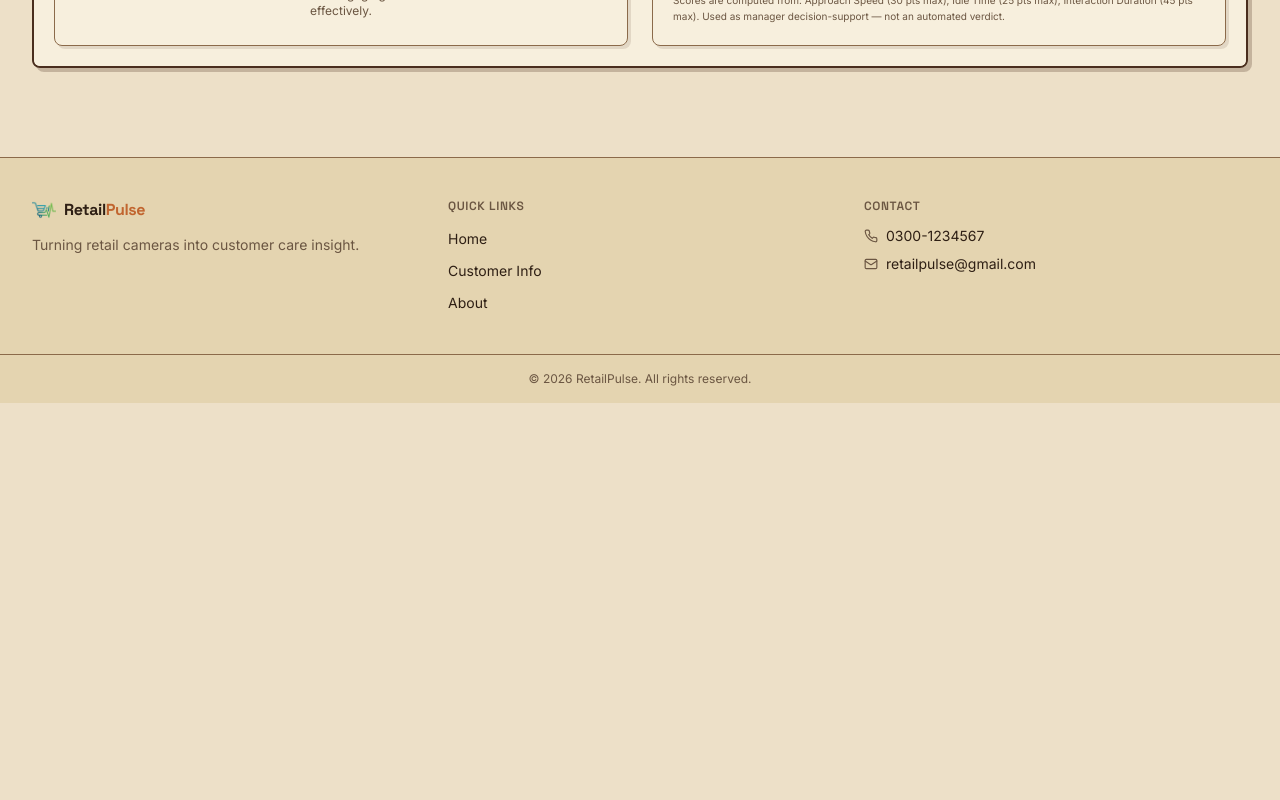
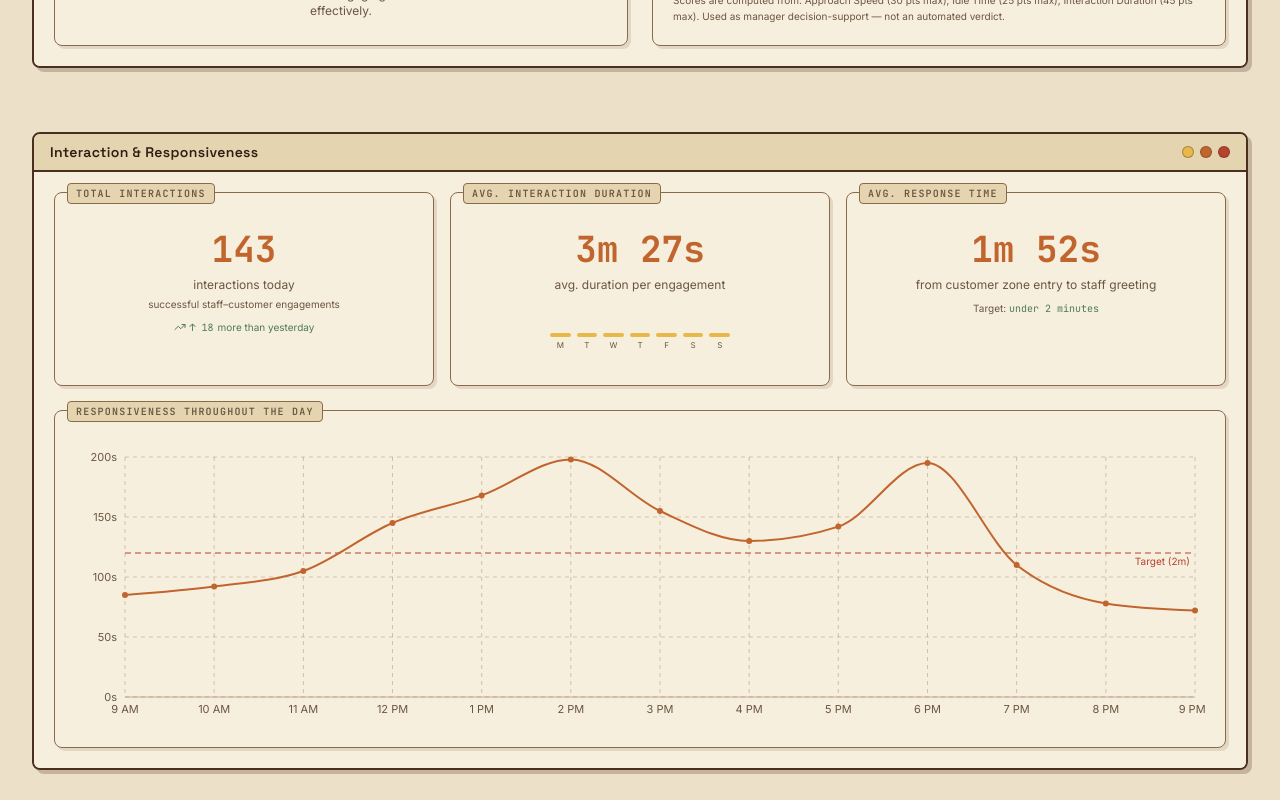
Before and after one commit to muhammad-moiz-ansari/retail-store-analysis, a Next.js app in the folder frontend/: page /employee-info in a window 1280 px wide. Shown: the part 700-1500 px from the top of the page. Before the commit the page ends 1103 px from the top, so only its background shows below. Built offline with nearby package versions, Linux system fonts and the light colour scheme.

Commit message:
feat: add interaction and responsiveness metrics to employee info

```diff
--- a/frontend/src/app/employee-info/page.tsx
+++ b/frontend/src/app/employee-info/page.tsx
@@ -2,6 +2,16 @@
 
 import React from "react";
 import { RetroWindow, RetroCard } from "@/components/ui";
+import {
+  LineChart,
+  Line,
+  XAxis,
+  YAxis,
+  CartesianGrid,
+  Tooltip,
+  ResponsiveContainer,
+  ReferenceLine,
+} from "recharts";
 
 /* ═══════════════════════════════════════════════════════════════
    Mock data
@@ -13,6 +23,32 @@ const LEADERBOARD = [
   { rank: 3, id: "Staff 05", approach: 25, idle: 19, interaction: 33, total: 77 },
   { rank: 4, id: "Staff 02", approach: 22, idle: 17, interaction: 30, total: 69 },
   { rank: 5, id: "Staff 04", approach: 19, idle: 14, interaction: 27, total: 60 },
+];
+
+const INTERACTION_SPARKLINE_7D = [
+  { day: "Mon", mins: 3.1 },
+  { day: "Tue", mins: 3.5 },
+  { day: "Wed", mins: 4.0 },
+  { day: "Thu", mins: 2.8 },
+  { day: "Fri", mins: 3.9 },
+  { day: "Sat", mins: 3.4 },
+  { day: "Sun", mins: 3.2 },
+];
+
+const RESPONSE_TIME_HOURLY = [
+  { hour: "9 AM", seconds: 85 },
+  { hour: "10 AM", seconds: 92 },
+  { hour: "11 AM", seconds: 105 },
+  { hour: "12 PM", seconds: 145 },
+  { hour: "1 PM", seconds: 168 },
+  { hour: "2 PM", seconds: 198 },
+  { hour: "3 PM", seconds: 155 },
+  { hour: "4 PM", seconds: 130 },
+  { hour: "5 PM", seconds: 142 },
+  { hour: "6 PM", seconds: 195 },
+  { hour: "7 PM", seconds: 110 },
+  { hour: "8 PM", seconds: 78 },
+  { hour: "9 PM", seconds: 72 },
 ];
 
 /* ═══════════════════════════════════════════════════════════════
@@ -42,6 +78,9 @@ export default function EmployeeInfoPage() {
 
         {/* ── Section 1: Overall Staff Performance ── */}
         <OverallPerformanceSection />
+
+        {/* ── Section 2: Interaction & Responsiveness ── */}
+        <InteractionResponsivenessSection />
       </main>
     </div>
   );
@@ -200,3 +239,148 @@ function ScoreRing({ score, max }: { score: number; max: number }) {
     </div>
   );
 }
+
+/* ═══════════════════════════════════════════════════════════════
+   Section 2: Interaction & Responsiveness
+   ═══════════════════════════════════════════════════════════════ */
+
+function InteractionResponsivenessSection() {
+  return (
+    <RetroWindow title="Interaction & Responsiveness">
+      <div className="space-y-6">
+        {/* ── Top row: 3 stat cards ── */}
+        <div className="grid grid-cols-1 md:grid-cols-3 gap-4">
+          {/* Total Interactions */}
+          <RetroCard label="Total Interactions">
+            <div className="flex flex-col items-center justify-center py-4">
+              <p className="font-mono text-4xl font-bold text-accent">143</p>
+              <p className="text-xs text-text-muted mt-2">interactions today</p>
+              <p className="text-[10px] text-text-muted mt-1">
+                successful staff–customer engagements
+              </p>
+              <p className="text-[10px] text-success mt-2 flex items-center gap-1">
+                <TrendUpIcon /> <span className="font-mono">↑ 18</span> more than yesterday
+              </p>
+            </div>
+          </RetroCard>
+
+          {/* Avg Interaction Duration */}
+          <RetroCard label="Avg. Interaction Duration">
+            <div className="flex flex-col items-center justify-center py-4">
+              <p className="font-mono text-4xl font-bold text-accent">3m 27s</p>
+              <p className="text-xs text-text-muted mt-2 mb-4">avg. duration per engagement</p>
+
+              {/* Sparkline bars */}
+              <div className="flex items-end gap-1.5 h-10 w-full max-w-[180px]">
+                {INTERACTION_SPARKLINE_7D.map((d) => {
+                  const maxVal = Math.max(...INTERACTION_SPARKLINE_7D.map((s) => s.mins));
+                  const pct = (d.mins / maxVal) * 100;
+                  return (
+                    <div key={d.day} className="flex-1 flex flex-col items-center gap-1">
+                      <div
+                        className="w-full rounded-sm min-h-[4px]"
+                        style={{ height: `${pct}%`, backgroundColor: "var(--color-accent-soft)" }}
+                        title={`${d.day}: ${d.mins}m`}
+                      />
+                      <span className="text-[8px] text-text-muted leading-none">{d.day.charAt(0)}</span>
+                    </div>
+                  );
+                })}
+              </div>
+            </div>
+          </RetroCard>
+
+          {/* Avg Response Time */}
+          <RetroCard label="Avg. Response Time">
+            <div className="flex flex-col items-center justify-center py-4">
+              <p className="font-mono text-4xl font-bold text-accent">1m 52s</p>
+              <p className="text-xs text-text-muted mt-2">
+                from customer zone entry to staff greeting
+              </p>
+              <p className="text-[10px] text-text-muted mt-2">
+                Target: <span className="text-success font-mono">under 2 minutes</span>
+              </p>
+            </div>
+          </RetroCard>
+        </div>
+
+        {/* ── Full-width: Responsiveness line chart ── */}
+        <RetroCard label="Responsiveness Throughout the Day">
+          <div className="pt-4">
+            <ResponsiveContainer width="100%" height={280}>
+              <LineChart data={RESPONSE_TIME_HOURLY} margin={{ top: 10, right: 10, left: -10, bottom: 0 }}>
+                <CartesianGrid
+                  strokeDasharray="4 4"
+                  stroke="var(--color-border-soft)"
+                  strokeOpacity={0.35}
+                />
+                <XAxis
+                  dataKey="hour"
+                  tick={{ fontSize: 11, fontFamily: "var(--font-mono)", fill: "var(--color-text-muted)" }}
+                  tickLine={false}
+                  axisLine={{ stroke: "var(--color-border-soft)", strokeOpacity: 0.5 }}
+                />
+                <YAxis
+                  tick={{ fontSize: 11, fontFamily: "var(--font-mono)", fill: "var(--color-text-muted)" }}
+                  tickLine={false}
+                  axisLine={false}
+                  unit="s"
+                />
+                <Tooltip
+                  contentStyle={{
+                    backgroundColor: "var(--color-surface)",
+                    border: "1px solid var(--color-border-soft)",
+                    borderRadius: "6px",
+                    fontFamily: "var(--font-mono)",
+                    fontSize: 12,
+                    color: "var(--color-text)",
+                  }}
+                  formatter={(value) => [`${value}s`, "Response Time"]}
+                />
+                <ReferenceLine
+                  y={120}
+                  stroke="var(--color-danger)"
+                  strokeDasharray="6 4"
+                  label={{
+                    value: "Target (2m)",
+                    position: "insideTopRight",
+                    fill: "var(--color-danger)",
+                    fontSize: 10,
+                    fontFamily: "var(--font-mono)",
+                  }}
+                />
+                <Line
+                  type="monotone"
+                  dataKey="seconds"
+                  stroke="var(--color-accent)"
+                  strokeWidth={2}
+                  dot={{ r: 3, fill: "var(--color-accent)", strokeWidth: 0 }}
+                  activeDot={{ r: 5, fill: "var(--color-accent)", stroke: "var(--color-surface)", strokeWidth: 2 }}
+                />
+              </LineChart>
+            </ResponsiveContainer>
+          </div>
+        </RetroCard>
+      </div>
+    </RetroWindow>
+  );
+}
+
+function TrendUpIcon() {
+  return (
+    <svg
+      width="12"
+      height="12"
+      viewBox="0 0 24 24"
+      fill="none"
+      stroke="currentColor"
+      strokeWidth="2"
+      strokeLinecap="round"
+      strokeLinejoin="round"
+      className="text-success shrink-0 inline-block"
+    >
+      <polyline points="22 7 13.5 15.5 8.5 10.5 2 17" />
+      <polyline points="16 7 22 7 22 13" />
+    </svg>
+  );
+}
```
